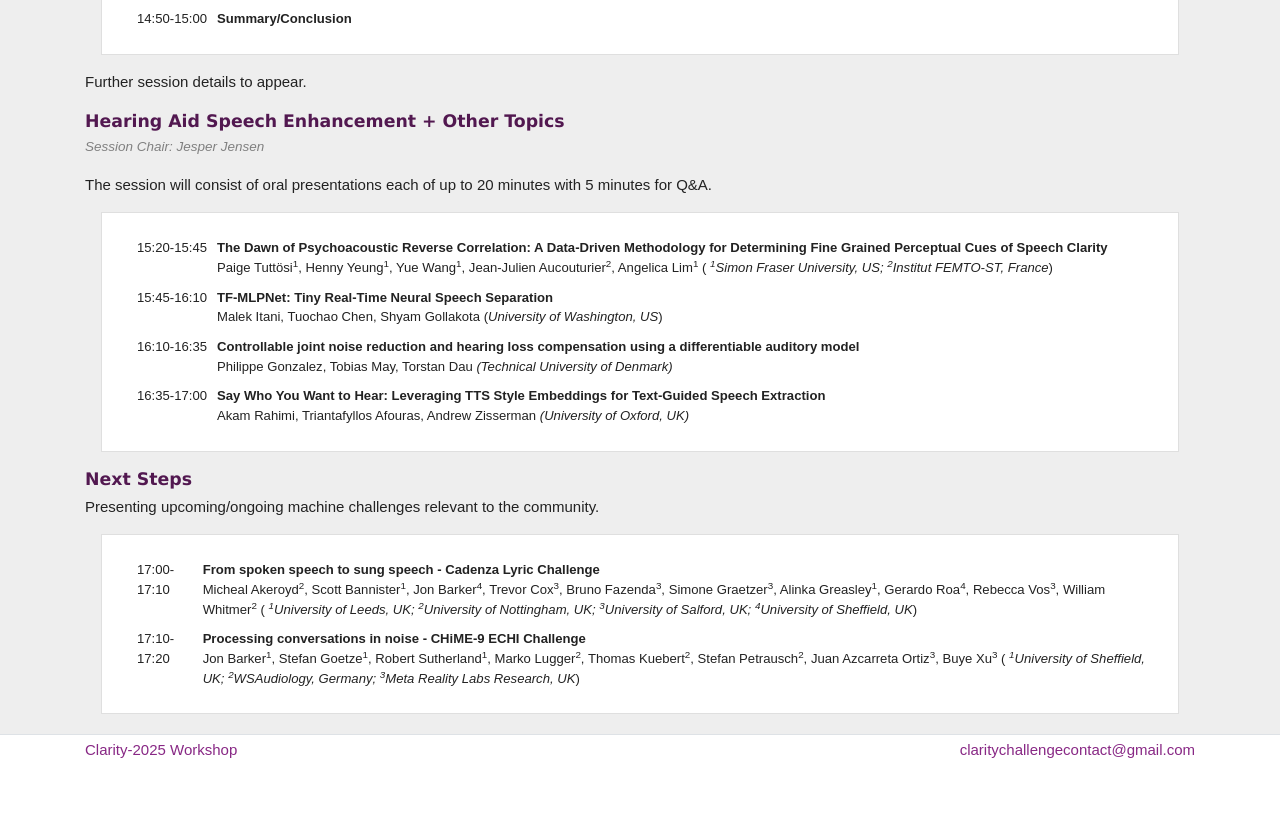
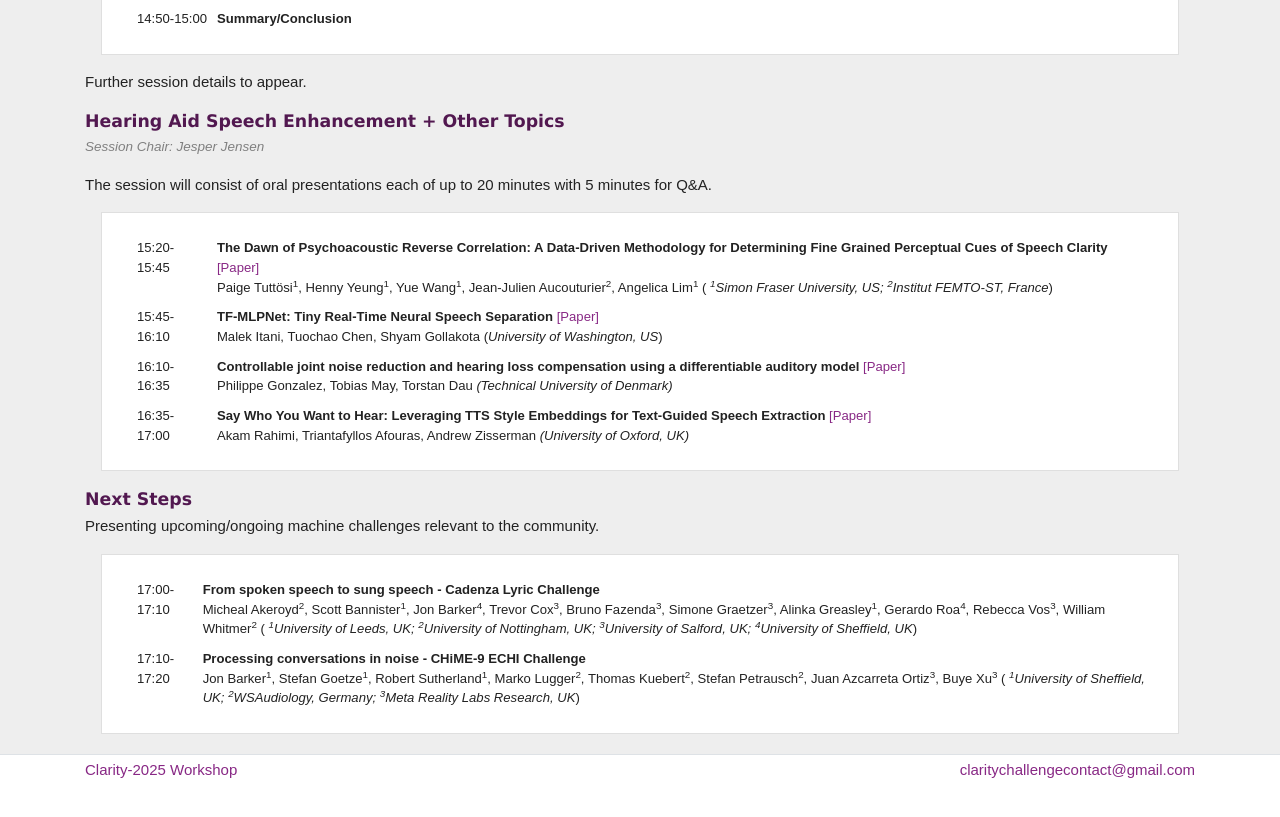
Before and after one commit to claritychallenge/clarity2025-workshop, a Jekyll site: the page built from programme.md, in a window 1280 px wide and 900 px high, scrolled down 2380 px. Shown: the top 817 px of the window. Built offline with Jekyll 4.4.1, drawn with Linux system fonts in a browser that asks for light colours.

Commit message:
Adding paper pdfs to programme

```diff
--- a/programme.md
+++ b/programme.md
@@ -256,20 +256,20 @@ The session will consist of oral presentations each of up to 20 minutes with 5 m
 
 <tr><td valign="top" style="margin-right: 5em; padding: 5px;"></td>
 <td valign="top" style="margin-right: 5em; padding: 5px;">15:20-15:45</td><td style="padding: 5px;"><b> The Dawn of Psychoacoustic Reverse Correlation: A Data-Driven Methodology for Determining Fine Grained Perceptual Cues of Speech Clarity
-  </b><br /> <span class="author">Paige Tuttösi<sup>1</sup>, Henny Yeung<sup>1</sup>, Yue Wang<sup>1</sup>, Jean-Julien Aucouturier<sup>2</sup>, Angelica Lim<sup>1</sup>
+  </b><a href="./papers/clarity2025_prefinal_tuttosi.pdf">[Paper]</a> <br /> <span class="author">Paige Tuttösi<sup>1</sup>, Henny Yeung<sup>1</sup>, Yue Wang<sup>1</sup>, Jean-Julien Aucouturier<sup>2</sup>, Angelica Lim<sup>1</sup>
 </span> ( <i><sup>1</sup>Simon Fraser University, US; <sup>2</sup>Institut FEMTO-ST, France</i>)</td>
 </tr>
 
 <tr><td valign="top" style="margin-right: 5em; padding: 5px;"></td>
-<td valign="top" style="margin-right: 5em; padding: 5px;">15:45-16:10</td><td style="padding: 5px;"><b> TF-MLPNet: Tiny Real-Time Neural Speech Separation  </b><br /> <span class="author">Malek Itani, Tuochao Chen, Shyam Gollakota </span> (<i>University of Washington, US</i>)</td>
+<td valign="top" style="margin-right: 5em; padding: 5px;">15:45-16:10</td><td style="padding: 5px;"><b> TF-MLPNet: Tiny Real-Time Neural Speech Separation  </b><a href="./papers/clarity2025_prefinal_itani.pdf">[Paper]</a> <br /> <span class="author">Malek Itani, Tuochao Chen, Shyam Gollakota </span> (<i>University of Washington, US</i>)</td>
 </tr>
 
 <tr><td valign="top" style="margin-right: 5em; padding: 5px;"></td>
-<td valign="top" style="margin-right: 5em; padding: 5px;">16:10-16:35</td><td style="padding: 5px;"><b> Controllable joint noise reduction and hearing loss compensation using a differentiable auditory model  </b><br /> <span class="author">Philippe Gonzalez, Tobias May, Torstan Dau</span> <i>(Technical University of Denmark)</i></td>
+<td valign="top" style="margin-right: 5em; padding: 5px;">16:10-16:35</td><td style="padding: 5px;"><b> Controllable joint noise reduction and hearing loss compensation using a differentiable auditory model  </b><a href="./papers/clarity2025_prefinal_gonzalez.pdf">[Paper]</a> <br /> <span class="author">Philippe Gonzalez, Tobias May, Torstan Dau</span> <i>(Technical University of Denmark)</i></td>
 </tr>
 
 <tr><td valign="top" style="margin-right: 5em; padding: 5px;"></td>
-<td valign="top" style="margin-right: 5em; padding: 5px;">16:35-17:00</td><td style="padding: 5px;"><b> Say Who You Want to Hear: Leveraging TTS Style Embeddings for Text-Guided Speech Extraction  </b><br /> <span class="author">Akam Rahimi, Triantafyllos Afouras, Andrew Zisserman</span> <i>(University of Oxford, UK)</i></td>
+<td valign="top" style="margin-right: 5em; padding: 5px;">16:35-17:00</td><td style="padding: 5px;"><b> Say Who You Want to Hear: Leveraging TTS Style Embeddings for Text-Guided Speech Extraction  </b><a href="./papers/clarity2025_prefinal_rahimi.pdf">[Paper]</a> <br /> <span class="author">Akam Rahimi, Triantafyllos Afouras, Andrew Zisserman</span> <i>(University of Oxford, UK)</i></td>
 </tr>
 
 </tbody>
```
Also changed, not shown: 4 other files.
